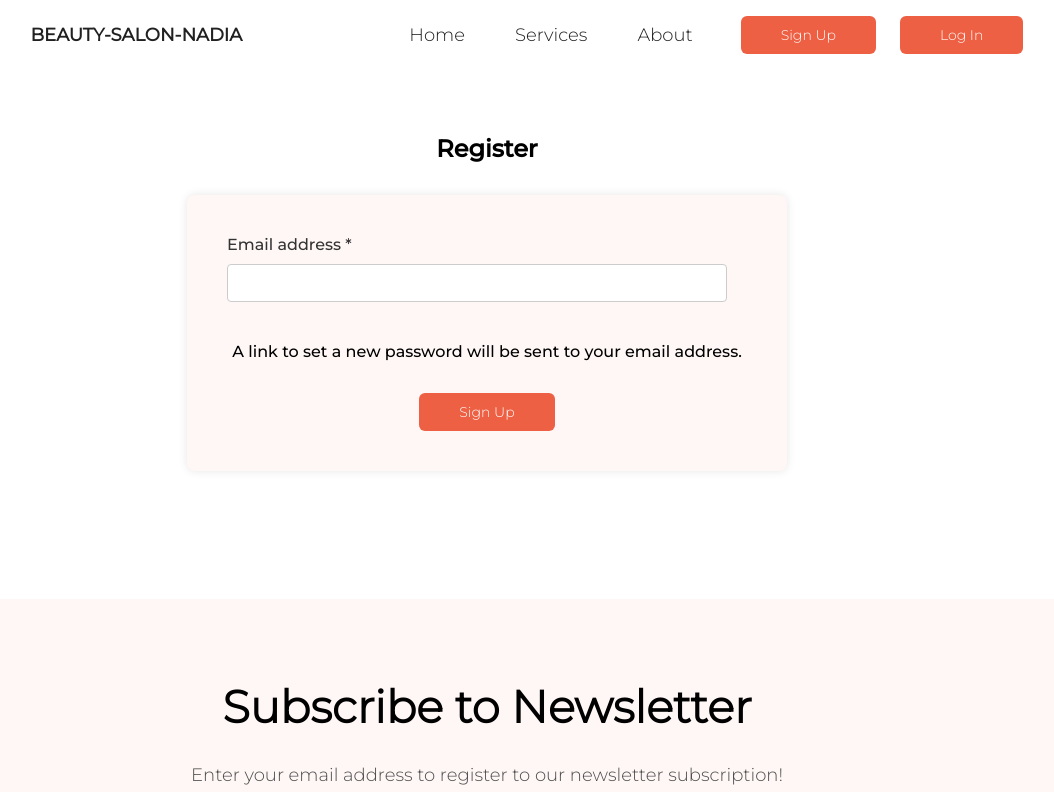
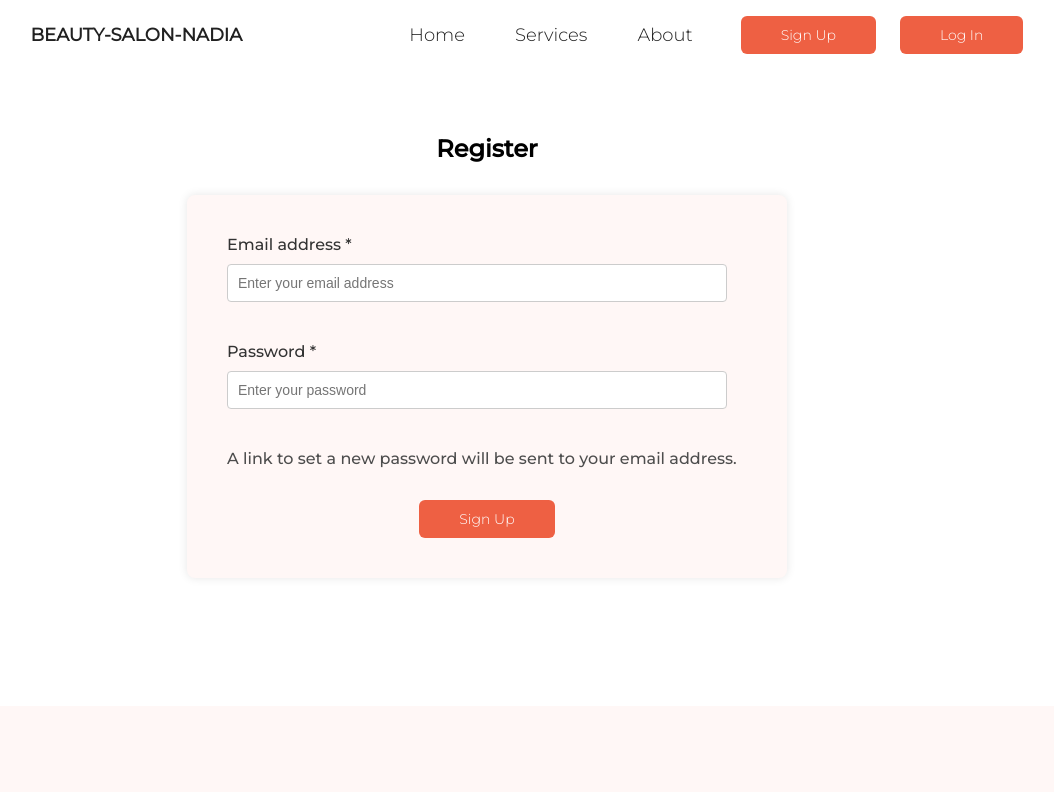
Before and after one commit to nadiahosisy/Beauty-Salon, a React (Vite) app: page /SignUp in a window 1280 px wide. Shown: the top 792 px of the page, without its empty margins (153-1207 px from the left). Built offline with nearby package versions, Linux system fonts and the light colour scheme.

Commit message:
added password input in signup page

```diff
--- a/src/pages/SignUp.jsx
+++ b/src/pages/SignUp.jsx
@@ -8,10 +8,22 @@ const SignUp = () => {
         <div className="form-div-register-page">
           <div className="label-input-div">
             <label className="label-register">Email address *</label>
-            <input className="input-register"></input>
+            <input
+              className="input-register"
+              type="email"
+              placeholder="Enter your email address"
+            />
+          </div>
+          <div className="label-input-div">
+            <label className="label-register">Password *</label>
+            <input
+              className="input-register"
+              type="password"
+              placeholder="Enter your password"
+            />
           </div>
 
-          <p className="pargraph-register">
+          <p className="paragraph-register">
             A link to set a new password will be sent to your email address.
           </p>
           <div className="sign-up-btn-div">
--- a/src/style/signup.css
+++ b/src/style/signup.css
@@ -65,9 +65,8 @@
 
 .paragraph-register {
   font-size: 16px;
-  margin-left: 2.5rem;
-  margin-right: 2.5rem;
   margin-bottom: 2rem;
+  text-align: left;
   color: #4d4d4d;
 }
 
```
